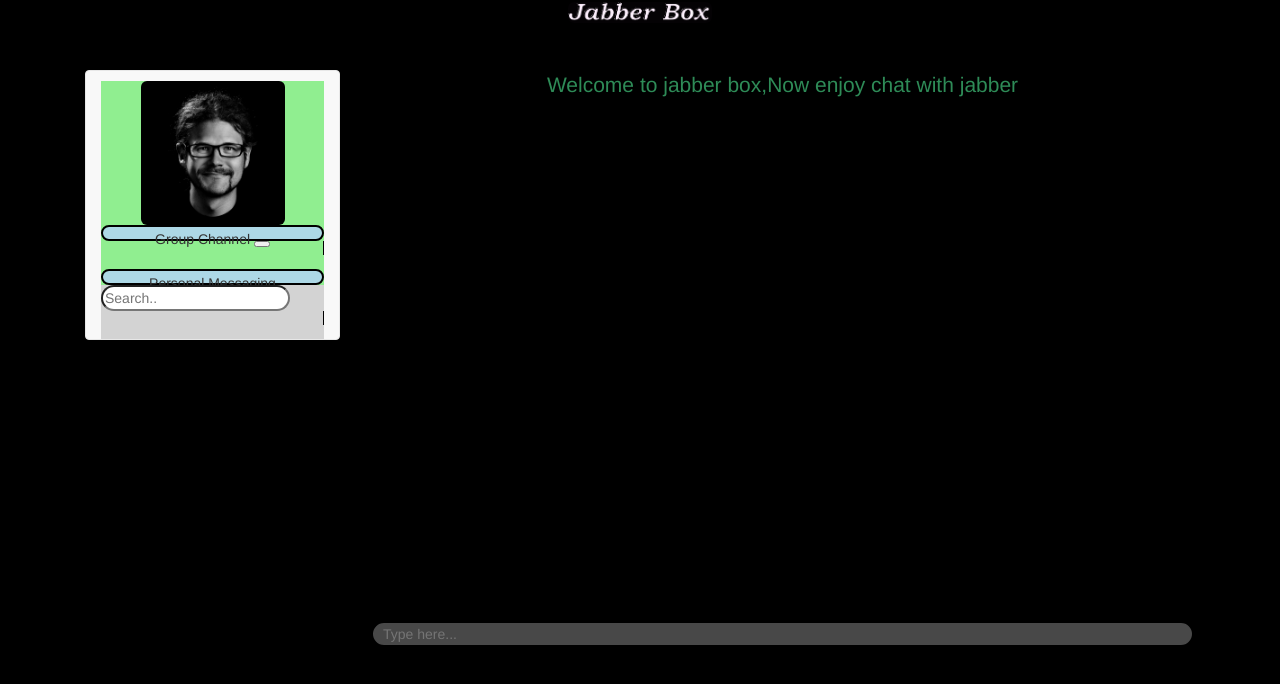
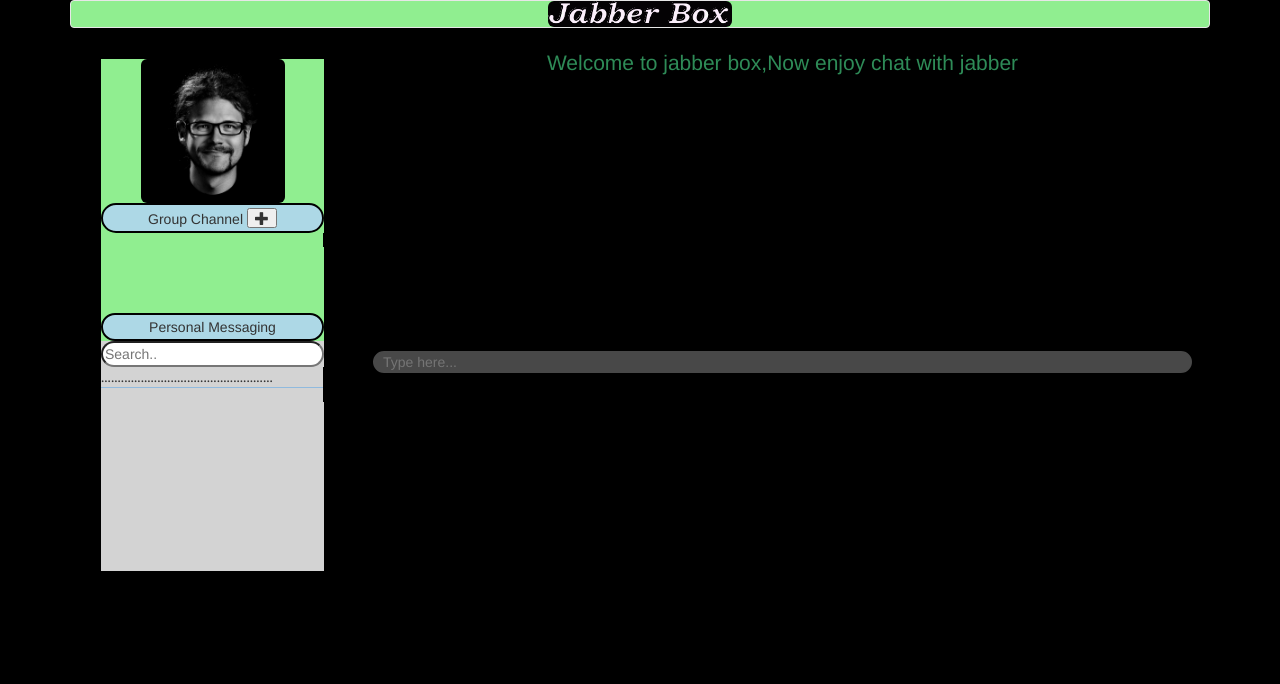
Before and after one commit to HardikMunjal/JabberBoxReframed, a website: page public/views/jabber.html in a window 1280 px wide. Drawn offline with nearby package versions, Linux system fonts and the light colour scheme; some packages are replaced by stand-ins of ours; no server answers; a script that the page names is missing.

Commit message:
added css styling

```diff
--- a/public/scripts/mainCloneAngularWay.js
+++ b/public/scripts/mainCloneAngularWay.js
@@ -103,6 +103,8 @@ $scope.fetchPersonalChat = function(friend_id,friend_name){
   //console.log('friend_id',friend_id);
   document.getElementById("inputMessage").disabled = false;
   document.getElementById("inputMessage").focus();
+
+   document.getElementById("navtoggle").click();
 
   $scope.friend_id = friend_id;
   $scope.friend_name = friend_name;
--- a/public/style.css
+++ b/public/style.css
@@ -7,7 +7,7 @@
       border-radius: 25px;
       border: 2px solid #000;
       background: lightblue;
-      height: 16px;
+      /*height: 16px;*/
       text-align:center;
     }
     .nav-pills > li.active > a, .nav-pills > li.active > a:focus {
@@ -37,21 +37,28 @@
     .wrapper{
       overflow-y:scroll;
       position:relative;
-      height: 35%;
+      height: 230px;
       background-color: lightgrey;
     }
     .wrappergroup{
       overflow-y:scroll;
      position:relative;
-     height: 20%;
+     height: 80px;
    }
 
     input{
     -webkit-border-radius: 50px;
     -moz-border-radius: 50px;
     border-radius: 50px;
+    /*width: 100%;*/
     }
 
+    .inputstyle {
+      -webkit-border-radius: 50px;
+    -moz-border-radius: 50px;
+    border-radius: 50px;
+    width: 100%;
+    }
  /*  .inputMessages {
      border: 10px solid #000;
      bottom: 0;
@@ -68,7 +75,6 @@
 
 }*/
 /* Fix user-agent */
-
 * {
   box-sizing: border-box;
 }
@@ -149,8 +155,20 @@ ul {
 /*.messages {
   font-size: 150%;
 }*/
+
+.navbar-default {
+    background-color: lightgreen;
+    /*border-color: #E7E7E7;
+    border-radius: 10%;*/
+    color:lightgreen;
+    width:100%;
+    min-height:22px !important
+}
+
+
 .inputMessage {
   font-size: 100%;
+  width:100%;
 }
 .log {
   color: gray;
@@ -160,10 +178,16 @@ ul {
 }
 /* Messages */
 #chatArea {
-  height: 520px;
+  height: 270px;
   padding-bottom: 60px;
   overflow-y: scroll;
 }
+
+
+.navbar-collapse {
+    max-height: 420px;
+    }
+
 .messages {
   height: 100%;
   margin: 0;
@@ -192,7 +216,6 @@ ul {
      width: 100%;
 }
 
-
 #button {
 width: 100%;
 border-right: 1px solid #000;
@@ -205,23 +228,20 @@ font-family: 'Trebuchet MS', 'Lucida Grande',
 color: #333;
 float:left;
 }
-
 #button ul {
   list-style: none;
   margin: 0;
   padding: 0;
   border: none;
   }
-
  #button li {
   border-bottom: 1px solid #90bade;
   margin: 0;
   }
-
   #button li a {
   display: inline;
   padding: 2px 2px 1px 0.5em;
- /* border-left: 3px solid #1958b7;
+/* border-left: 3px solid #1958b7;
   border-right: 3px solid #508fc4;*/
   background-color: lightgreen;
   color:  #FF0000;
@@ -348,7 +368,7 @@ BODY {
   color: #E9C409;
 /*  background-color: grey;*/
   /*text-align: left;*/
- /* left: 405px;*/
+/* left: 405px;*/
   margin-left: 3.5cm;
   margin :5px 10px;
   /*display:inline;*/
--- a/public/views/jabber.html
+++ b/public/views/jabber.html
@@ -23,18 +23,19 @@
 
     <div class='container'>
 
-    <div class='navbar'>
-     <center><img src="/images/jabber.gif" class="img-rounded" alt="Cinque Terre" width="144" hieght="15"></center>
+    <nav class="navbar navbar-default" role="navigation">
+     <center><img src="/images/jabber.gif" class="img-rounded" alt="Cinque Terre" width="184" hieght="15"></center>
 
 
-    </div>
+    </nav>
 
    <div id='content' class='row-fluid'>
     <div class="col-md-3">
-    <nav class="navbar navbar-default" role="navigation">
+    <nav class="navbar" role="navigation">
 
-            <div class="navbar-header">
-                <button type="button" class="navbar-toggle" data-toggle="collapse" data-target=".navbar-collapse">
+            <div class="navbar-header navbar-inverse">
+                <button type="button" id="navtoggle" class="navbar-toggle" data-toggle="collapse" data-target=".navbar-collapse">
+                    <span class="icon-bar"></span>
                     <span class="icon-bar"></span>
                     <span class="icon-bar"></span>
                 </button>
@@ -44,7 +45,7 @@
         <center><h5> {{myDetails.username|uppercase}}</h5></center>
        <center> <img src="/images/hardi.jpg" class="img-rounded" alt="Cinque Terre" width="144" hieght="70"></center>
          <header>Group Channel
-           <button type="button" class="icon-book" ng-click="open()"></button>
+           <button type="button" class="glyphicon glyphicon-plus" ng-click="open()"></button>
          </header>
         <div class='wrappergroup'>
 
@@ -59,10 +60,11 @@
 
           <header>Personal Messaging</header>
           <div class='wrapper'>
-          <input type="text" name="search" placeholder="Search.." ng-model="search">
+          <input class="inputstyle" type="text" name="search" placeholder="Search.." ng-model="search">
           <div id="personalmessagebutton">
 
           <ul>
+            <li>....................................................</li>
             <li ng-repeat="x in friendDetails | filter:search" ng-click="fetchPersonalChat(x.user_id,x.username)">
             <div style="float:left;"><a># {{x.username | uppercase}}</a></div>
              <div ng-if="x.count" class="circle-text" style="float:left;">
@@ -90,7 +92,7 @@
         <li><sub style="color:lightblue;">{{typingMessageText}}<sub></li>
       </ul>
     </div>
-    <input id="inputMessage" placeholder="Type here..." ng-model="inputMsg" ng-change="updateTyping($event)" ng-keydown="fn($event)"/>
+    <input id="inputMessage"  placeholder="Type here..." ng-model="inputMsg" ng-change="updateTyping($event)" ng-keydown="fn($event)"/>
    </div>
   </div>
 </div>
@@ -103,7 +105,6 @@
       </div>
     </li>
 -->  </ul>
-
 <div>
     <script type="text/ng-template" id="myModalContent.html">
         <div class="modal-header">
@@ -116,7 +117,6 @@
         <lable>Group Type:</lable>
         <input type="radio" ng-model="data.grp_type" value="closed">Closed
         <input type="radio" ng-model="data.grp_type" value="open">Open
-
 
         <div ng-switch="data.grp_type">
           <div ng-switch-when="open">
```
